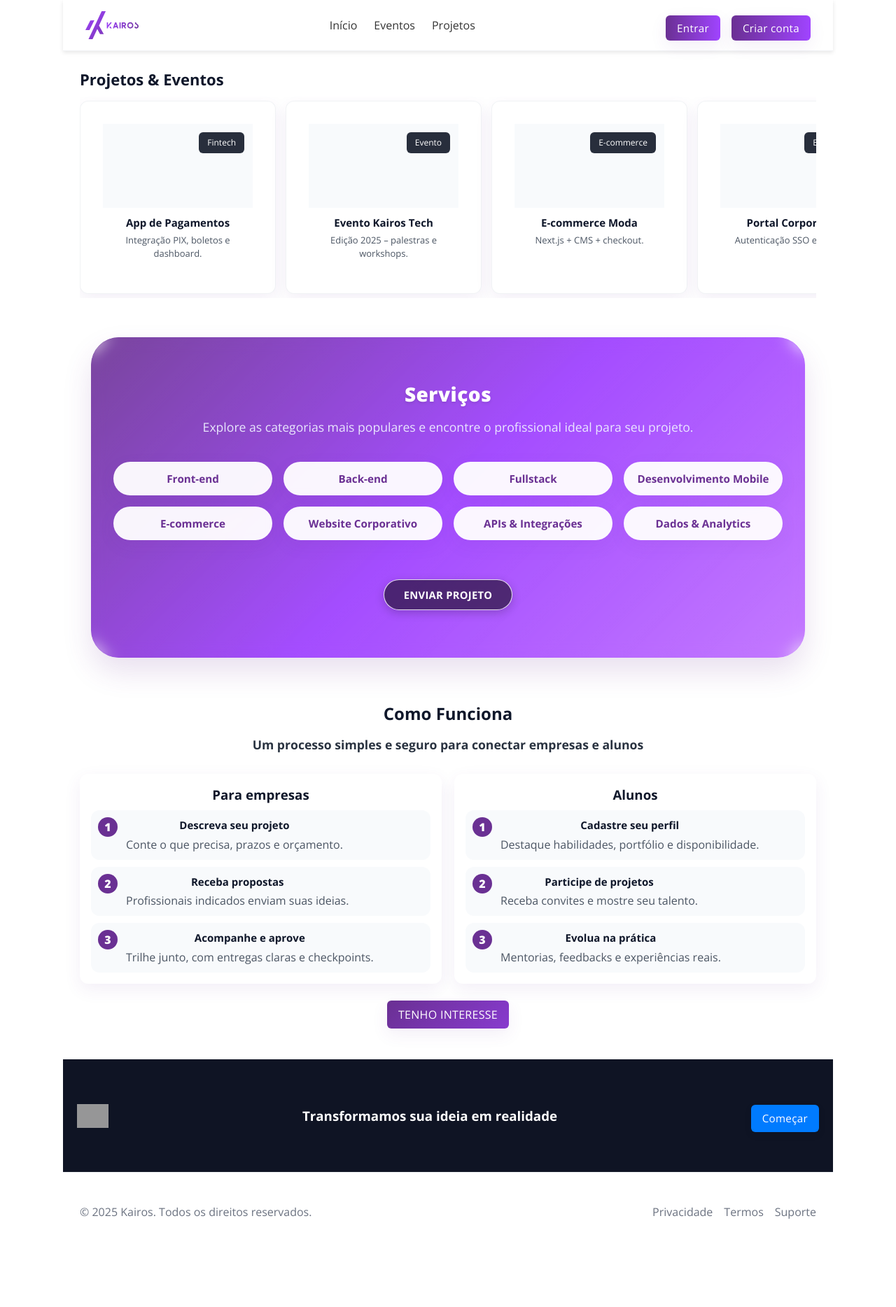
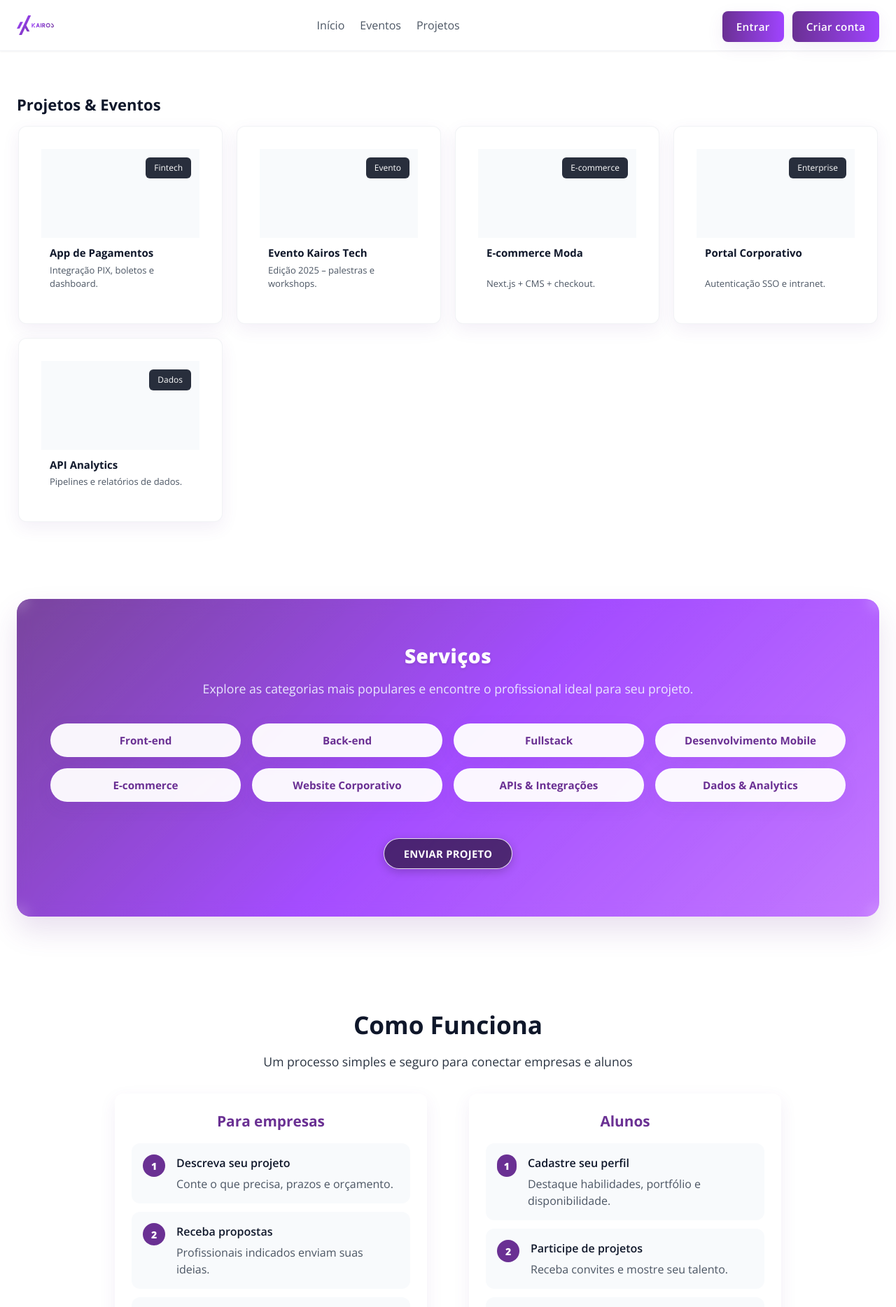
Before and after one commit to ThiagoRAlmeida2/Project-Kairos, a React (Vite) app in the folder Project-Kairos/: page / in a window 1280 px wide. Shown: the top 1868 px of the page at 70% size. Before the commit the page ends 1788 px from the top, so only its background shows below. Built offline with nearby package versions, Linux system fonts and the light colour scheme; grey boxes are pictures that could not be loaded.

Commit message:
Alterações do css 2.0

```diff
--- a/Project-Kairos/src/components/CTA.jsx
+++ b/Project-Kairos/src/components/CTA.jsx
@@ -1,15 +1,26 @@
 import React from 'react'
 
 export default function CTA() {
+  const handleComecar = () => {
+    // Encontra e clica no botão "Criar conta" da navbar
+    const buttons = document.querySelectorAll('button')
+    const criarContaBtn = Array.from(buttons).find(btn => btn.textContent.trim() === 'Criar conta')
+    if (criarContaBtn) {
+      criarContaBtn.click()
+    }
+  }
+
   return (
     <section className="cta" aria-label="Transformamos sua ideia em realidade">
       <div className="container cta__inner">
+        <div className="cta__content">
+          <h2 className="cta__title">Transformamos sua ideia em realidade</h2>
+          <p className="cta__subtitle">Conecte-se com profissionais qualificados e transforme seus projetos em sucesso</p>
+        </div>
         <div className="cta__brand">
           <img src="/assets/logo.svg" alt="" aria-hidden="true" />
-
+          <button onClick={handleComecar} className="btn btn--primary">Começar</button>
         </div>
-        <h3>Transformamos sua ideia em realidade</h3>
-        <a href="#comece" className="btn btn--inverted">Começar</a>
       </div>
     </section>
   )
--- a/Project-Kairos/src/components/Navbar.jsx
+++ b/Project-Kairos/src/components/Navbar.jsx
@@ -9,6 +9,7 @@ export default function Navbar() {
   const [showLogin, setShowLogin] = useState(false);
   const [user, setUser] = useState(null);
   const [menuOpen, setMenuOpen] = useState(false);
+  const [mobileOpen, setMobileOpen] = useState(false);
   const dropdownRef = useRef(null);
 
   useEffect(() => {
@@ -20,6 +21,7 @@ export default function Navbar() {
     const handleClickOutside = (e) => {
       if (dropdownRef.current && !dropdownRef.current.contains(e.target)) {
         setMenuOpen(false);
+        setMobileOpen(false);
       }
     };
     document.addEventListener("click", handleClickOutside);
@@ -43,10 +45,23 @@ export default function Navbar() {
             <img src={logo} alt="Kairos" className="brand__logo" />
           </a>
 
-          <nav className="menu" aria-label="Menu Principal">
-            <a href="/">Início</a>
-            <a href="/eventos">Eventos</a>
-            <a href="/projetos">Projetos</a>
+          {/* mobile menu toggle */}
+          <button
+            className="nav__toggle"
+            aria-label={mobileOpen ? "Fechar menu" : "Abrir menu"}
+            aria-expanded={mobileOpen}
+            onClick={(e) => {
+              e.stopPropagation();
+              setMobileOpen((v) => !v);
+            }}
+          >
+            {mobileOpen ? <X size={20} /> : <Menu size={20} />}
+          </button>
+
+          <nav className={`menu ${mobileOpen ? 'menu--open' : ''}`} aria-label="Menu Principal">
+            <a href="/" onClick={() => setMobileOpen(false)}>Início</a>
+            <a href="/eventos" onClick={() => setMobileOpen(false)}>Eventos</a>
+            <a href="/projetos" onClick={() => setMobileOpen(false)}>Projetos</a>
           </nav>
 
           <div className="nav__actions">
--- a/Project-Kairos/src/css/CardLogin.css
+++ b/Project-Kairos/src/css/CardLogin.css
@@ -6,38 +6,43 @@
 }
 
 * { box-sizing: border-box; }
-html, body, #root { height: 100%; }
 
 body {
   margin: 0;
+  padding: 0;
   font-family: 'Open Sans', Inter, ui-sans-serif, system-ui, -apple-system, 'Segoe UI', Roboto, 'Helvetica Neue', Arial;
-  display: flex;
-  align-items: center;
-  justify-content: center;
+  background: none !important;
 }
 
 .login-container {
+  position: fixed;
+  top: 0;
+  left: 0;
+  right: 0;
+  bottom: 0;
+  background-color: rgba(0, 0, 0, 0.6);
   display: flex;
   justify-content: center;
   align-items: center;
-  width: 100%;
-  height: 100%;
+  z-index: 1000;
+  padding: 20px;
+  pointer-events: auto;
 }
 
 .login-card {
   background: var(--card-bg);
-  padding: 48px 56px;
-  border-radius: 20px;
-  box-shadow: 0 12px 40px rgba(0, 0, 0, 0.1);
-  max-width: 420px;
+  padding: 24px 32px;
+  border-radius: 16px;
+  box-shadow: 0 20px 40px rgba(0, 0, 0, 0.15);
+  max-width: 350px;
   width: 100%;
   display: flex;
   flex-direction: column;
-  gap: 20px;
+  gap: 16px;
 }
 
 .brand {
-  font-size: 34px;
+  font-size: 28px;
   color: var(--primary-1);
   margin: 0;
 }
@@ -50,7 +55,7 @@ body {
 .form {
   display: flex;
   flex-direction: column;
-  gap: 14px;
+  gap: 12px;
 }
 
 .form label {
@@ -62,13 +67,13 @@ body {
 }
 
 .form input {
-  padding: 12px 14px;
-  border-radius: 10px;
-  border: 2px solid #d1d5db; /* borda visível */
+  padding: 10px 12px;
+  border-radius: 8px;
+  border: 2px solid #d1d5db;
   outline: none;
   font-size: 14px;
-  color: #111827; /* texto escuro */
-  background-color: #ffffff; /* fundo branco */
+  color: #111827;
+  background-color: #ffffff;
 }
 
 .form input::placeholder {
@@ -82,15 +87,15 @@ body {
 }
 
 .btn {
-  margin-top: 8px;
-  padding: 12px 16px;
-  border-radius: 12px;
+  margin-top: 4px;
+  padding: 10px 16px;
+  border-radius: 8px;
   border: none;
   cursor: pointer;
   font-weight: 600;
   background: linear-gradient(90deg, var(--primary-1), var(--primary-2));
   color: white;
-  box-shadow: 0 8px 20px rgba(106,48,147,0.2);
+  box-shadow: 0 4px 12px rgba(106,48,147,0.2);
   transition: 0.2s ease;
 }
 
@@ -124,6 +129,31 @@ body {
   color: #5b3ac7;
 }
 
+@media (max-width: 768px) {
+  .login-card {
+    padding: 24px 20px;
+    max-width: 90%;
+  }
+
+  .brand {
+    font-size: 28px;
+  }
+}
+
+@media (max-width: 480px) {
+  .login-container {
+    padding: 20px;
+  }
+
+  .login-card {
+    padding: 20px 16px;
+  }
+
+  .form input {
+    font-size: 16px;
+  }
+}
+
 .alert {
   padding: 10px;
   margin-bottom: 12px;
--- a/Project-Kairos/src/css/index.css
+++ b/Project-Kairos/src/css/index.css
@@ -9,12 +9,20 @@
 
   color-scheme: light;
   color: #213547;
-  background-color: #ffffff;
 
   font-synthesis: none;
   text-rendering: optimizeLegibility;
   -webkit-font-smoothing: antialiased;
   -moz-osx-font-smoothing: grayscale;
+}
+
+* {
+  box-sizing: border-box;
+}
+
+html, body {
+  width: 100%;
+  height: 100%;
 }
 
 a {
@@ -69,12 +77,8 @@ button:focus-visible {
   }
 }
 #root {
-  max-width: 1440px;
-  margin: 0 auto;
-  text-align: center;
+  width: 100%;
   min-height: 100vh;
-  display: flex;
-  flex-direction: column;
 }
 
 .logo {
@@ -130,7 +134,6 @@ html, body, #root { height:100%; }
 body{
   margin:0;
   font-family: "Open Sans", system-ui, -apple-system, Segoe UI, Roboto, sans-serif;
-  background: var(--bg);
   color: var(--text);
   -webkit-font-smoothing: antialiased; -moz-osx-font-smoothing: grayscale;
 }
@@ -138,9 +141,19 @@ body{
 a{ color:inherit; text-decoration:none; }
 .container{
   width:100%;
-  max-width:1100px;
-  margin-inline:auto;
+  max-width: none;
+  margin: 0;
   padding: 0 24px;
+}
+
+/* Página Home - centraliza seções e define espaçamento consistente */
+.page-home{
+  display:flex;
+  flex-direction:column;
+  width: 100%;
+  gap:48px;
+  padding: 36px 0 80px;
+  flex: 1;
 }
 
 /* Nav */
@@ -160,11 +173,57 @@ a{ color:inherit; text-decoration:none; }
   height:72px;
   gap:24px;
   padding: 0 24px;
+  width: 100%;
+  max-width: none;
+  position: relative;
 }
 .brand{ display:flex; align-items:center; gap:10px; font-weight:700; }
 .brand__logo{ height:28px; }
 .menu{ display:flex; gap:22px; font-weight:600; color:#4b5563;}
 .menu a:hover{ color: var(--primary); }
+.nav__toggle{
+  display:none;
+  background:transparent;
+  border:0;
+  cursor:pointer;
+  padding:8px;
+  border-radius:8px;
+  color:var(--text);
+}
+
+/* Mobile behavior */
+@media (max-width: 880px){
+  .menu{ display:none; }
+  .nav__toggle{ display:inline-flex; align-items:center; justify-content:center; }
+
+  /* when open, menu becomes a dropdown full-width under the header */
+  .menu.menu--open{
+    display:flex;
+    flex-direction:column;
+    gap:0;
+    position:absolute;
+    left:0;
+    right:0;
+    top:72px;
+    background: rgba(255,255,255,0.98);
+    padding:12px 16px 18px;
+    box-shadow: 0 8px 30px rgba(17,24,39,0.08);
+    border-bottom-left-radius:12px;
+    border-bottom-right-radius:12px;
+    z-index:9;
+    align-items:center;
+  }
+  .menu.menu--open a{
+    display:block;
+    padding:10px 12px;
+    width:100%;
+    text-align:center;
+    color:var(--text);
+    border-radius:8px;
+    font-weight:700;
+  }
+  .menu.menu--open a:hover{ background: rgba(0,0,0,0.03); color:var(--primary); }
+}
 .nav__actions{ display:flex; align-items:center; gap:12px; }
 .link{ color:#4b5563; }
 
@@ -269,8 +328,11 @@ a{ color:inherit; text-decoration:none; }
 }
 .carousel__btn:hover{ opacity:1; }
 .carousel__viewport{
-  display:grid; grid-auto-flow: column; grid-auto-columns: 280px;
-  gap:14px; overflow:auto; padding:6px 2px 6px 2px; scroll-snap-type: x mandatory;
+  display:grid;
+  grid-template-columns: repeat(auto-fit, minmax(280px, 1fr));
+  gap:20px;
+  padding:6px 2px;
+  align-items: stretch;
 }
 .carousel__viewport::-webkit-scrollbar{ height:8px; }
 .carousel__viewport::-webkit-scrollbar-thumb{ background:#d1d5db; border-radius:999px; }
@@ -283,6 +345,9 @@ a{ color:inherit; text-decoration:none; }
   scroll-snap-align: start;
   transition: all 0.3s ease;
   border: 1px solid rgba(238,240,243,0.8);
+  height: 100%;
+  display: flex;
+  flex-direction: column;
 }
 .card:hover{
   transform: translateY(-4px);
@@ -316,7 +381,7 @@ a{ color:inherit; text-decoration:none; }
   font-weight: 500;
   backdrop-filter: blur(4px);
 }
-.card__body{ padding:10px 12px 14px; }
+.card__body{ padding:10px 12px 14px; flex: 1; display: flex; flex-direction: column; justify-content: space-between; }
 .card__title{ margin:0 0 4px; font-size:15px; }
 .card__desc{ margin:0; color:#4b5563; font-size:13px; }
 
@@ -327,9 +392,10 @@ a{ color:inherit; text-decoration:none; }
   padding: 60px 0;
   position: relative;
   overflow: hidden;
-  border-radius: 40px;
-  margin: 20px 40px;
+  border-radius: 20px;
+  margin: 20px 24px;
   box-shadow: 0 20px 40px rgba(106,48,147,0.15);
+  width: calc(100% - 48px);
 }
 .services::before {
   content: '';
@@ -345,6 +411,9 @@ a{ color:inherit; text-decoration:none; }
 .services .container {
   position: relative;
   z-index: 1;
+  max-width: 1200px;
+  margin: 0 auto;
+  padding: 0 24px;
 }
 .services h2{
   text-align: center;
@@ -397,81 +466,77 @@ a{ color:inherit; text-decoration:none; }
 }
 
 /* How It Works */
-.how{ padding: 42px 0 26px; }
-.how h2{ text-align:center; margin:0 0 6px; }
-.how .section-subtitle{ color:#1f2937; font-weight:700; } /* Visível */
-.how__cards{ margin-top:18px; display:grid; grid-template-columns: 1fr 1fr; gap:18px; }
-.how__card{ background:#fff; border-radius: var(--radius); padding:16px; box-shadow: var(--shadow); }
-.how__card h3{ margin:0 0 8px; }
-.step{ display:flex; gap:12px; align-items:flex-start; padding:10px; background:#f8fafc; border-radius:12px; }
-.step + .step{ margin-top:10px; }
-.step__index{ width:28px; height:28px; border-radius:999px; display:grid; place-items:center; font-weight:800; color:#fff; background: var(--brand); }
-.step__content h4{ margin:0 0 4px; font-size:15px; }
-.step__content p{ margin:0; color:#4b5563; }
-.how__action{ text-align:center; margin-top:16px; }
+.how{ padding: 60px 0 40px; }
+.how .container{ max-width: 1000px; margin: 0 auto; padding: 0 24px; }
+.how h2{ text-align:center; margin:0 0 12px; font-size: 2.2rem; }
+.how .section-subtitle{ color:#1f2937; font-weight:500; text-align: center; max-width: 600px; margin: 0 auto 32px; }
+.how__cards{ margin-top:24px; display:grid; grid-template-columns: 1fr 1fr; gap:60px; max-width: 1000px; margin: 24px auto 0; }
+.how__card{ background:#fff; border-radius: var(--radius); padding:24px; box-shadow: var(--shadow); }
+.how__card h3{ margin:0 0 16px; text-align: center; font-size: 1.3rem; color: var(--brand); }
+.step{ display:flex; gap:16px; align-items:flex-start; padding:16px; background:#f8fafc; border-radius:12px; }
+.step + .step{ margin-top:12px; }
+.step__index{ width:32px; height:32px; border-radius:999px; display:grid; place-items:center; font-weight:800; color:#fff; background: var(--brand); font-size: 14px; }
+.step__content h4{ margin:0 0 6px; font-size:16px; font-weight: 600; }
+.step__content p{ margin:0; color:#4b5563; line-height: 1.5; }
+.how__action{ text-align:center; margin-top:32px; }
 
 
-.cta{ margin-top: 18px; background: #0f1424; color:#fff; padding: 28px 0; }
-.cta__inner{ border-radius: var(--radius); padding: 20px; display:flex; align-items:center; gap:18px; justify-content: space-between; }
-.cta__brand{ display:flex; align-items:center; gap:10px; font-weight:800; letter-spacing:.5px; opacity:.95; }
-.cta__brand img{ height:34px; }
-
-/* Navbar */
-.nav {
-  background-color: #ffffff;
-  box-shadow: 0 2px 6px rgba(0,0,0,0.1);
-  position: sticky;
-  top: 0;
-  z-index: 100;
+.cta{
+  margin-top: 60px;
+  background: linear-gradient(135deg, #6A3093 0%, #A044FF 100%);
+  color:#fff;
+  padding: 80px 0;
+  position: relative;
+}
+.cta .container{ max-width: 1100px; margin: 0 auto; padding: 0 24px; position: relative; z-index: 1; }
+.cta__inner{
+  border-radius: 16px;
+  padding: 40px;
+  display:flex;
+  align-items:center;
+  gap:32px;
+  justify-content: space-between;
+  background: rgba(255,255,255,0.1);
+  backdrop-filter: blur(10px);
+  border: 1px solid rgba(255,255,255,0.2);
+  box-shadow: 0 20px 40px rgba(0,0,0,0.2);
+  transition: transform 0.3s ease;
+}
+.cta__inner:hover {
+  transform: translateY(-4px);
+}
+.cta__content {
+  flex: 1;
+}
+.cta__title {
+  font-size: 2.2rem;
+  font-weight: 700;
+  margin: 0 0 16px 0;
+  color: #ffffff;
+  line-height: 1.2;
+}
+.cta__subtitle {
+  font-size: 1.1rem;
+  opacity: 0.9;
+  margin: 0;
+  line-height: 1.5;
+  font-weight: 400;
+}
+.cta__brand{
+  display:flex;
+  align-items:center;
+  gap:16px;
+  font-weight:700;
+  letter-spacing:.5px;
+  font-size: 1.2rem;
+  flex-shrink: 0;
+}
+.cta__brand img{
+  height:40px;
+  filter: brightness(0) invert(1);
 }
 
-.container.nav__inner {
-  display: flex;
-  justify-content: space-between;
-  align-items: center;
-  padding: 1rem 2rem;
-}
 
-.brand__logo {
-  height: 40px;
-}
-
-.menu {
-  display: flex;
-  gap: 1.5rem;
-}
-
-.menu a {
-  text-decoration: none;
-  color: #333;
-  font-weight: 500;
-  transition: color 0.2s;
-}
-
-.menu a:hover {
-  color: #6A3093;
-}
-
-.nav__actions {
-  display: flex;
-  align-items: center;
-  gap: 1rem;
-}
-
-.btn {
-  border: none;
-  border-radius: 6px;
-  padding: 0.5rem 1rem;
-  font-weight: 500;
-  cursor: pointer;
-  transition: background-color 0.3s;
-  background-color: #007bff;
-  color: white;
-}
-
-.btn:hover {
-  background-color: #0056b3;
-}
 
 .user-menu {
   position: relative;
@@ -550,8 +615,13 @@ a{ color:inherit; text-decoration:none; }
 @media (max-width: 900px){
   .services__grid{ grid-template-columns: repeat(2, 1fr); }
   .how__cards{ grid-template-columns: 1fr; }
+  .cta__inner{ flex-direction: column; text-align: center; gap: 30px; padding: 40px 30px; }
+  .cta__title{ font-size: 2rem; }
 }
 @media (max-width: 600px){
   .menu{ display:none; }
-  .cta__inner{ flex-direction: column; align-items:flex-start; }
+  .cta{ padding: 60px 0; }
+  .cta__inner{ padding: 30px 20px; }
+  .cta__title{ font-size: 1.8rem; }
+  .cta__subtitle{ font-size: 1rem; }
 }
--- a/Project-Kairos/src/pages/Home.jsx
+++ b/Project-Kairos/src/pages/Home.jsx
@@ -7,11 +7,11 @@ import CTA from "../components/CTA.jsx";
 
 export default function Home() {
   return (
-    <>
+    <div className="container page-home">
       <Hero />
       <Services />
       <HowItWorks />
       <CTA />
-    </>
+    </div>
   );
 }
```
Also changed, not shown: Project-Kairos/src/css/CadastroCard.css (+52 -56 lines), Project-Kairos/src/css/Eventos.css (+20 -7 lines), Project-Kairos/src/css/perfil.css (+10 -7 lines), Project-Kairos/src/css/projetos.css (+12 -4 lines).
